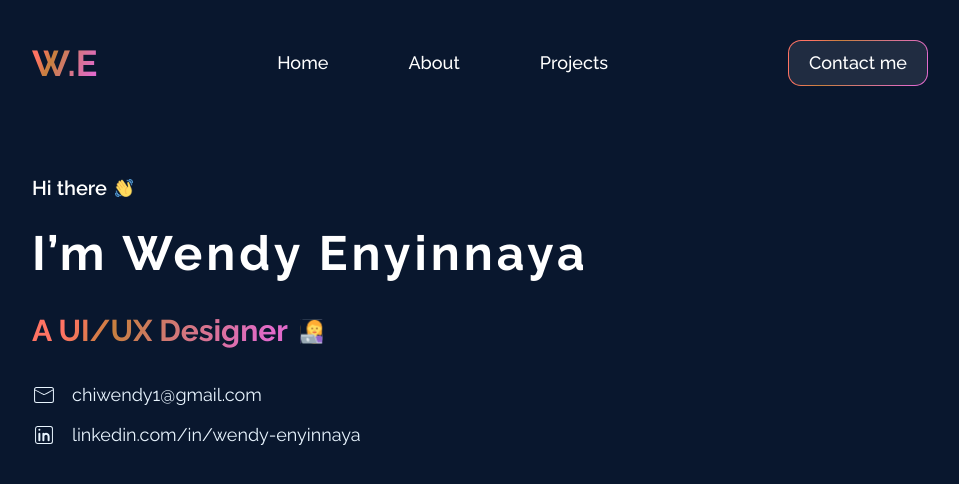
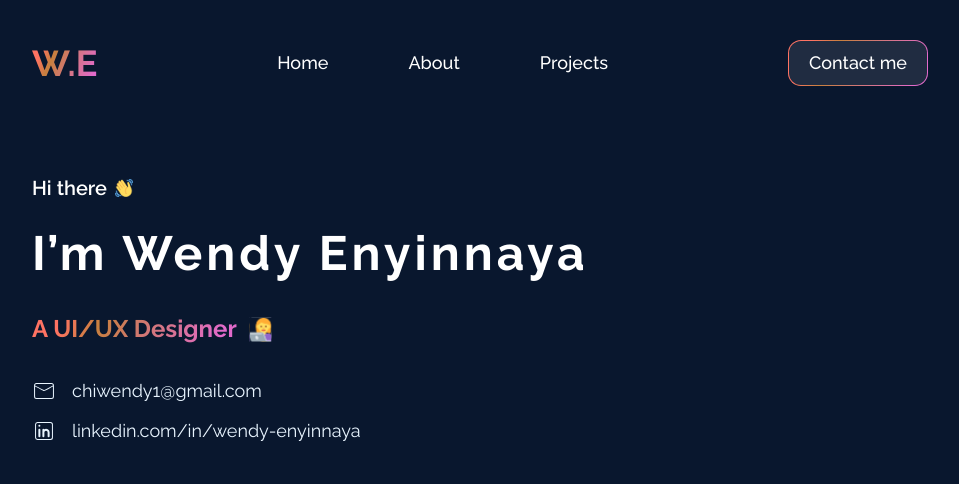
Before and after one commit to ebukathedev/wendys-portfolio, a React (Vite) app: page / in a window 1280 px wide. Shown: the top 484 px of the page, without its empty margins (160-1119 px from the left). Built offline with nearby package versions, Linux system fonts and the light colour scheme.

Commit message:
reduce text size and change font

```diff
--- a/src/components/ContactLink.jsx
+++ b/src/components/ContactLink.jsx
@@ -1,17 +1,14 @@
-import React from 'react'
+import React from "react";
 
-const ContactLink = ({children, href, name}) => {
-  return (
+const ContactLink = ({ children, href, name }) => {
+	return (
 		<div className="flex items-center space-x-4">
 			{children}
-			<a
-				href={href}
-				className=" font-normal text-lg"
-			>
+			<a href={href} className=" font-normal text-lg font-raleway">
 				{name}
 			</a>
 		</div>
-  );
-}
+	);
+};
 
-export default ContactLink
+export default ContactLink;
--- a/src/containers/Hero.jsx
+++ b/src/containers/Hero.jsx
@@ -20,7 +20,7 @@ const Hero = () => {
 						I’m Wendy Enyinnaya
 					</h1>
 				</div>
-				<h2 className="flex items-center space-x-3 font-bold text-3xl">
+				<h2 className="flex items-center space-x-3 font-bold text-2xl xsm:text3xl">
 					<span className="gradient-text">A UI/UX Designer</span>
 					<div>
 						<img src={coderGirl} alt="coding girl" />
```
